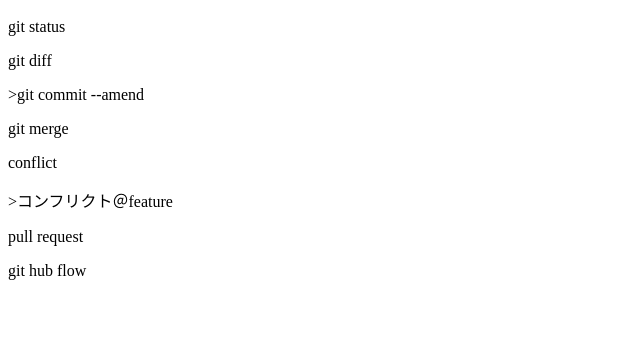
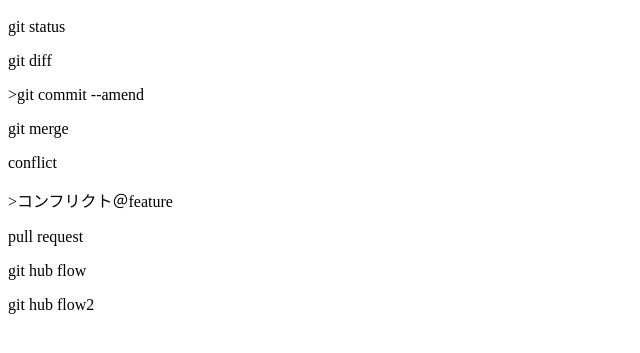
Before and after one commit to marshmari/git_tutorial, a plain HTML site: page index.html in a window 1280 px wide. Shown: the part 57-410 px from the top of the page, without its empty margins (0-640 px from the left). Drawn offline with Linux system fonts and the light colour scheme.

Commit message:
github_flow修正２

```diff
--- a/index.html
+++ b/index.html
@@ -7,3 +7,4 @@
 <p>>コンフリクト＠feature</p>
 <p>pull request</p>
 <p>git hub flow</p>
+<p>git hub flow2</p>
```
